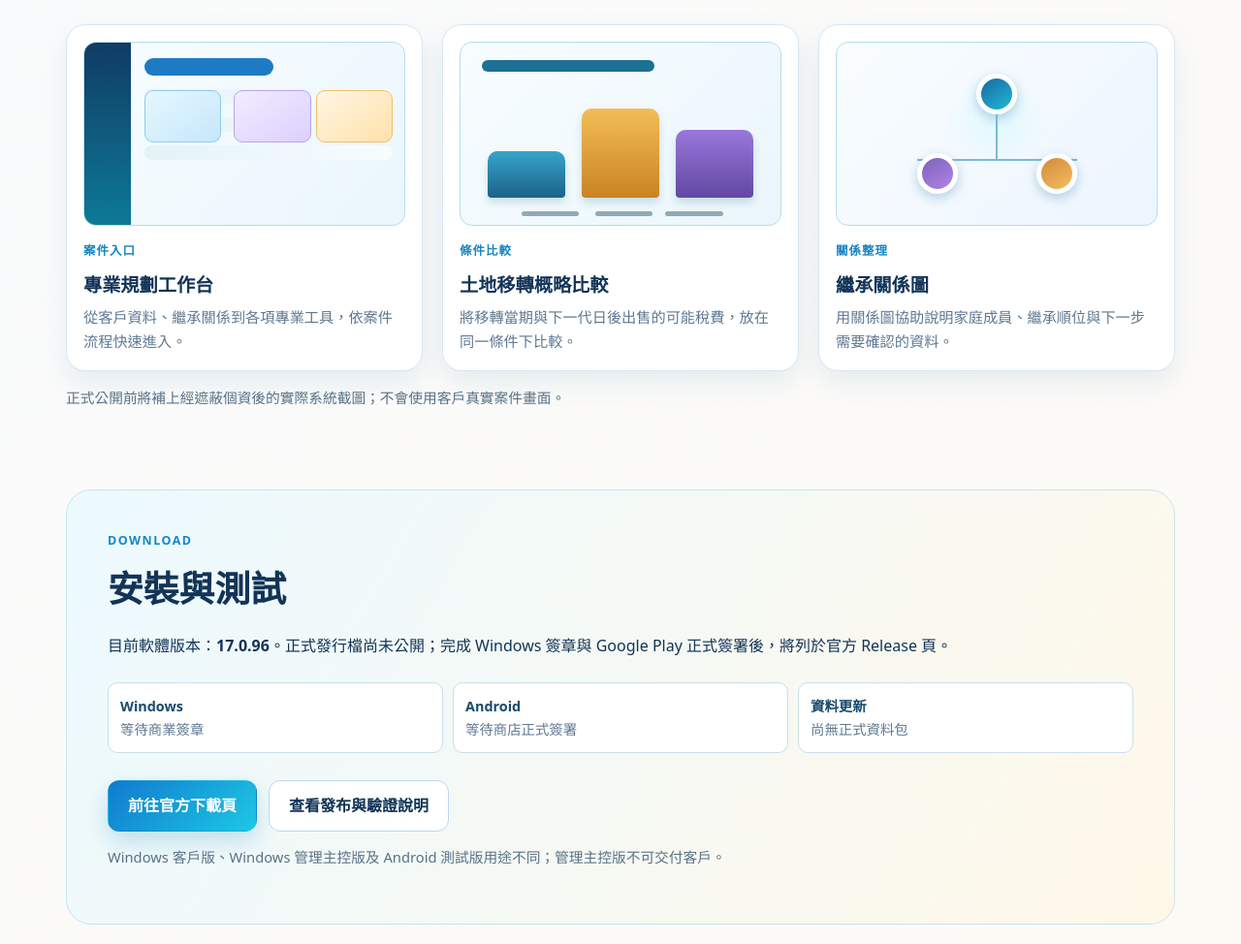
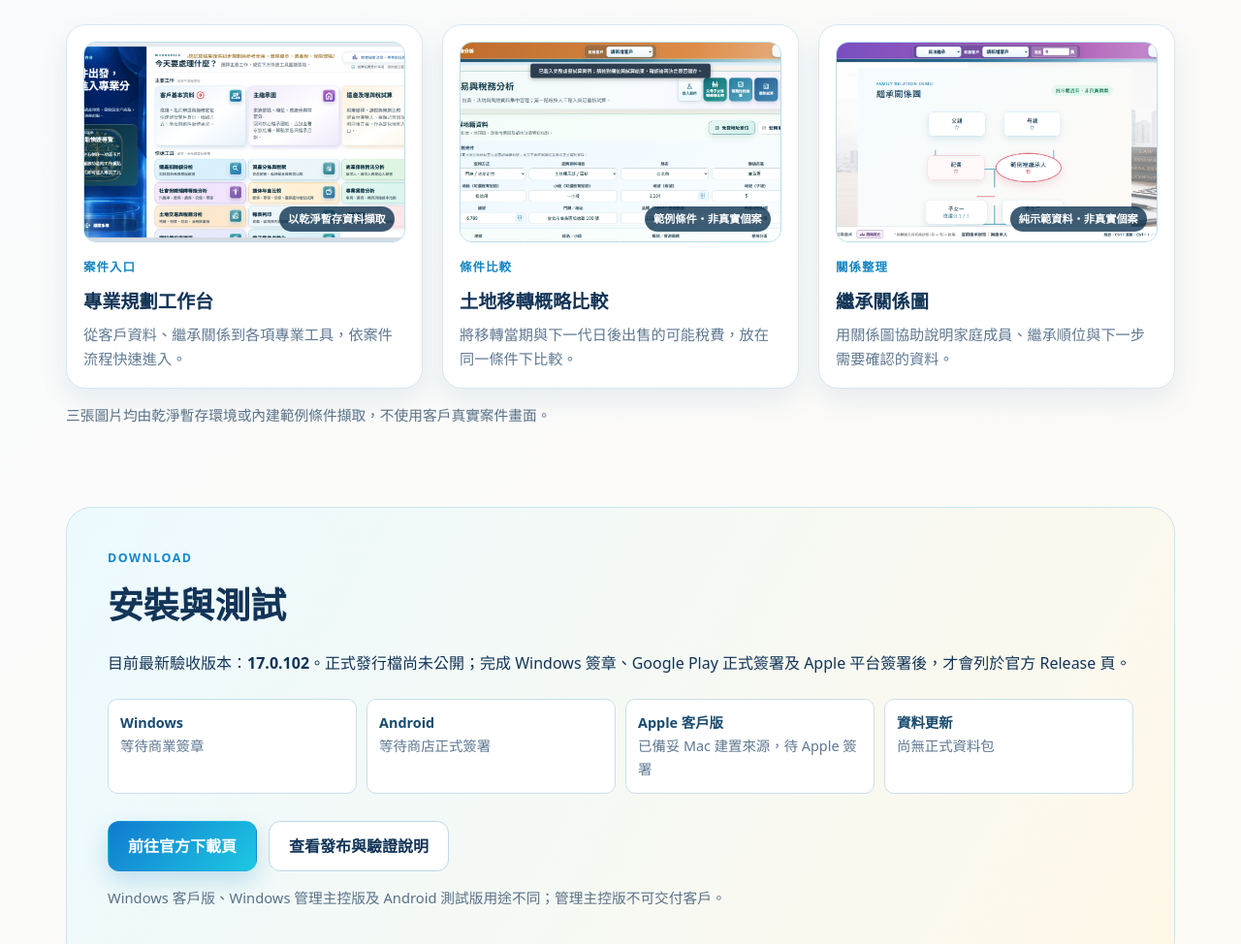
Before and after one commit to josephtn916816/inheritance-site, a plain HTML site: page index.html in a window 1280 px wide. Shown: the part 1193-2167 px from the top of the page at 97% size. Drawn offline with Linux system fonts and the light colour scheme.

Commit message:
Update public site to 17.0.102 with safe product screenshots

```diff
--- a/assets/site-enhancements.css
+++ b/assets/site-enhancements.css
@@ -9,7 +9,12 @@
 .feature-grid article::after { content: ""; position: absolute; right: -1.65rem; bottom: -2.3rem; width: 6.5rem; height: 6.5rem; border: 1.1rem solid #e8f7fc; border-radius: 50%; }
 .showcase-card h3 { margin-top: .45rem; }
 .showcase-kicker { display: inline-block; margin: 1rem 0 0 !important; color: #1685c2 !important; font-size: .78rem !important; font-weight: 800; letter-spacing: .08em; }
+.product-screenshot { position: relative; margin: 0; overflow: hidden; border: 1px solid #b9dced; border-radius: 13px; background: #edf6fa; aspect-ratio: 16 / 10; }
+.product-screenshot img { display: block; width: 100%; height: 100%; object-fit: cover; object-position: center top; transition: transform .25s ease; }
+.product-screenshot:hover img { transform: scale(1.015); }
+.product-screenshot figcaption { position: absolute; right: .65rem; bottom: .65rem; margin: 0; padding: .23rem .55rem; border-radius: 999px; background: rgba(9, 48, 78, .78); color: #fff; font-size: .7rem; font-weight: 700; }
+.release-status-four { grid-template-columns: repeat(4, 1fr); }
 .support-actions { display: grid; gap: .65rem; justify-items: start; flex: 0 0 auto; }
 .support-callout .quiet { width: 100%; text-align: center; }
 .support-email { color: #b7f4ff; font-size: .88rem; font-weight: 700; overflow-wrap: anywhere; }
-@media (max-width: 760px) { .hero-steps li { grid-template-columns: 4.35rem 1fr; } }
+@media (max-width: 760px) { .hero-steps li { grid-template-columns: 4.35rem 1fr; } .release-status-four { grid-template-columns: 1fr; } }
--- a/index.html
+++ b/index.html
@@ -44,17 +44,17 @@
         <p class="eyebrow">VISUAL WALKTHROUGH</p><h2>以圖形化方式，快速說明案件</h2>
         <p class="section-lead">以下為功能畫面示意，實際內容會依個案資料、版本及裝置而異。</p>
         <div class="showcase-grid">
-          <article class="showcase-card"><div class="screen-demo workspace-demo" aria-hidden="true"><span class="demo-side"></span><span class="demo-title"></span><span class="demo-card one"></span><span class="demo-card two"></span><span class="demo-card three"></span><span class="demo-row"></span><span class="demo-row"></span><span class="demo-row"></span></div><p class="showcase-kicker">案件入口</p><h3>專業規劃工作台</h3><p>從客戶資料、繼承關係到各項專業工具，依案件流程快速進入。</p></article>
-          <article class="showcase-card"><div class="screen-demo tax-demo" aria-hidden="true"><span class="demo-header"></span><span class="tax-bar a"></span><span class="tax-bar b"></span><span class="tax-bar c"></span><span class="tax-label a"></span><span class="tax-label b"></span><span class="tax-label c"></span></div><p class="showcase-kicker">條件比較</p><h3>土地移轉概略比較</h3><p>將移轉當期與下一代日後出售的可能稅費，放在同一條件下比較。</p></article>
-          <article class="showcase-card"><div class="screen-demo family-demo" aria-hidden="true"><span class="node root"></span><span class="family-line vertical"></span><span class="family-line left"></span><span class="family-line right"></span><span class="node child-one"></span><span class="node child-two"></span></div><p class="showcase-kicker">關係整理</p><h3>繼承關係圖</h3><p>用關係圖協助說明家庭成員、繼承順位與下一步需要確認的資料。</p></article>
+          <article class="showcase-card"><figure class="product-screenshot"><img src="assets/screenshots/workspace-home.png" alt="傳承智策專業規劃工作台的入口畫面，顯示客戶資料、主繼承圖與各項分析工具"><figcaption>以乾淨暫存資料擷取</figcaption></figure><p class="showcase-kicker">案件入口</p><h3>專業規劃工作台</h3><p>從客戶資料、繼承關係到各項專業工具，依案件流程快速進入。</p></article>
+          <article class="showcase-card"><figure class="product-screenshot"><img src="assets/screenshots/land-tax-analysis.png" alt="土地交易與稅務分析的示範輸入畫面，顯示土地資料與稅務分析入口"><figcaption>範例條件・非真實個案</figcaption></figure><p class="showcase-kicker">條件比較</p><h3>土地移轉概略比較</h3><p>將移轉當期與下一代日後出售的可能稅費，放在同一條件下比較。</p></article>
+          <article class="showcase-card"><figure class="product-screenshot"><img src="assets/screenshots/inheritance-map.png" alt="繼承關係圖的純示範資料畫面，呈現父母、配偶、被繼承人與子女關係"><figcaption>純示範資料・非真實個案</figcaption></figure><p class="showcase-kicker">關係整理</p><h3>繼承關係圖</h3><p>用關係圖協助說明家庭成員、繼承順位與下一步需要確認的資料。</p></article>
         </div>
-        <p class="note">正式公開前將補上經遮蔽個資後的實際系統截圖；不會使用客戶真實案件畫面。</p>
+        <p class="note">三張圖片均由乾淨暫存環境或內建範例條件擷取，不使用客戶真實案件畫面。</p>
       </section>
 
       <section id="download" class="section panel">
         <p class="eyebrow">DOWNLOAD</p><h2>安裝與測試</h2>
-        <p>目前軟體版本：<strong>17.0.96</strong>。正式發行檔尚未公開；完成 Windows 簽章與 Google Play 正式簽署後，將列於官方 Release 頁。</p>
-        <div class="release-status" aria-label="目前發布狀態"><span><b>Windows</b> 等待商業簽章</span><span><b>Android</b> 等待商店正式簽署</span><span><b>資料更新</b> 尚無正式資料包</span></div>
+        <p>目前最新驗收版本：<strong>17.0.102</strong>。正式發行檔尚未公開；完成 Windows 簽章、Google Play 正式簽署及 Apple 平台簽署後，才會列於官方 Release 頁。</p>
+        <div class="release-status release-status-four" aria-label="目前發布狀態"><span><b>Windows</b> 等待商業簽章</span><span><b>Android</b> 等待商店正式簽署</span><span><b>Apple 客戶版</b> 已備妥 Mac 建置來源，待 Apple 簽署</span><span><b>資料更新</b> 尚無正式資料包</span></div>
         <div class="actions"><a class="button primary" href="https://github.com/josephtn916816/inheritance-site/releases" rel="noopener">前往官方下載頁</a><a class="button quiet" href="releases/">查看發布與驗證說明</a></div>
         <p class="note">Windows 客戶版、Windows 管理主控版及 Android 測試版用途不同；管理主控版不可交付客戶。</p>
       </section>
```
Also changed, not shown: releases/index.html (+1 -1 lines), support/index.html (+1 -1 lines), assets/screenshots/inheritance-map.png (added), assets/screenshots/land-tax-analysis.png (added), assets/screenshots/workspace-home.png (added).
